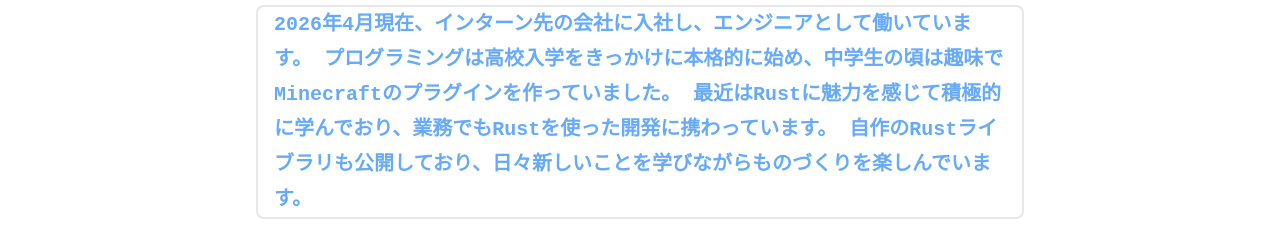
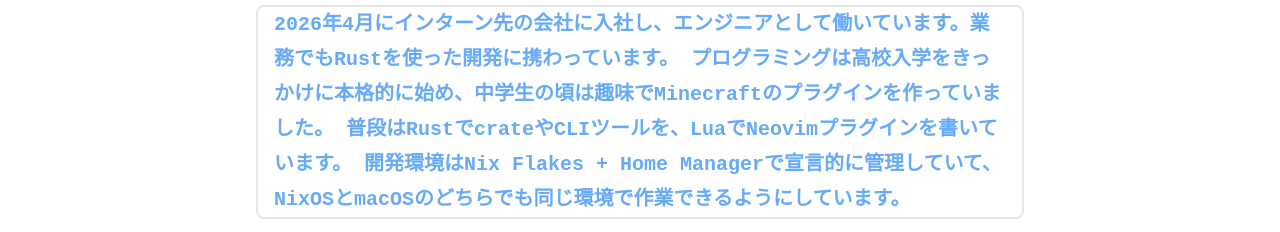
Before and after one commit to moriyoshi-kasuga/moriyoshi-kasuga.github.io, an Astro site: page /about in a window 1280 px wide. Shown: the part 362-594 px from the top of the page. Built offline with nearby package versions, Linux system fonts and the light colour scheme; Astro itself is replaced by a stand-in of ours; grey boxes are pictures that could not be loaded; a web font is replaced by a local one.

Commit message:
docs: update self produce

```diff
--- a/src/static/self-description.md
+++ b/src/static/self-description.md
@@ -1,4 +1,4 @@
-2026年4月現在、インターン先の会社に入社し、エンジニアとして働いています。
+2026年4月にインターン先の会社に入社し、エンジニアとして働いています。業務でもRustを使った開発に携わっています。
 プログラミングは高校入学をきっかけに本格的に始め、中学生の頃は趣味でMinecraftのプラグインを作っていました。
-最近はRustに魅力を感じて積極的に学んでおり、業務でもRustを使った開発に携わっています。
-自作のRustライブラリも公開しており、日々新しいことを学びながらものづくりを楽しんでいます。
+普段はRustでcrateやCLIツールを、LuaでNeovimプラグインを書いています。
+開発環境はNix Flakes + Home Managerで宣言的に管理していて、NixOSとmacOSのどちらでも同じ環境で作業できるようにしています。
--- a/src/static/self-introduction.md
+++ b/src/static/self-introduction.md
@@ -1 +1 @@
-2026年4月現在、インターン先の会社に入社しました。Rustを中心にプログラミングを楽しんでいます。業務でもRustを使った開発に携わっています。
+2026年4月にインターン先の会社に入社し、業務でもRustを使った開発に携わっています。普段はRustでcrateやCLIツールを、LuaでNeovimプラグインを書き、Nixで自分の開発環境を組んでいます。
```
